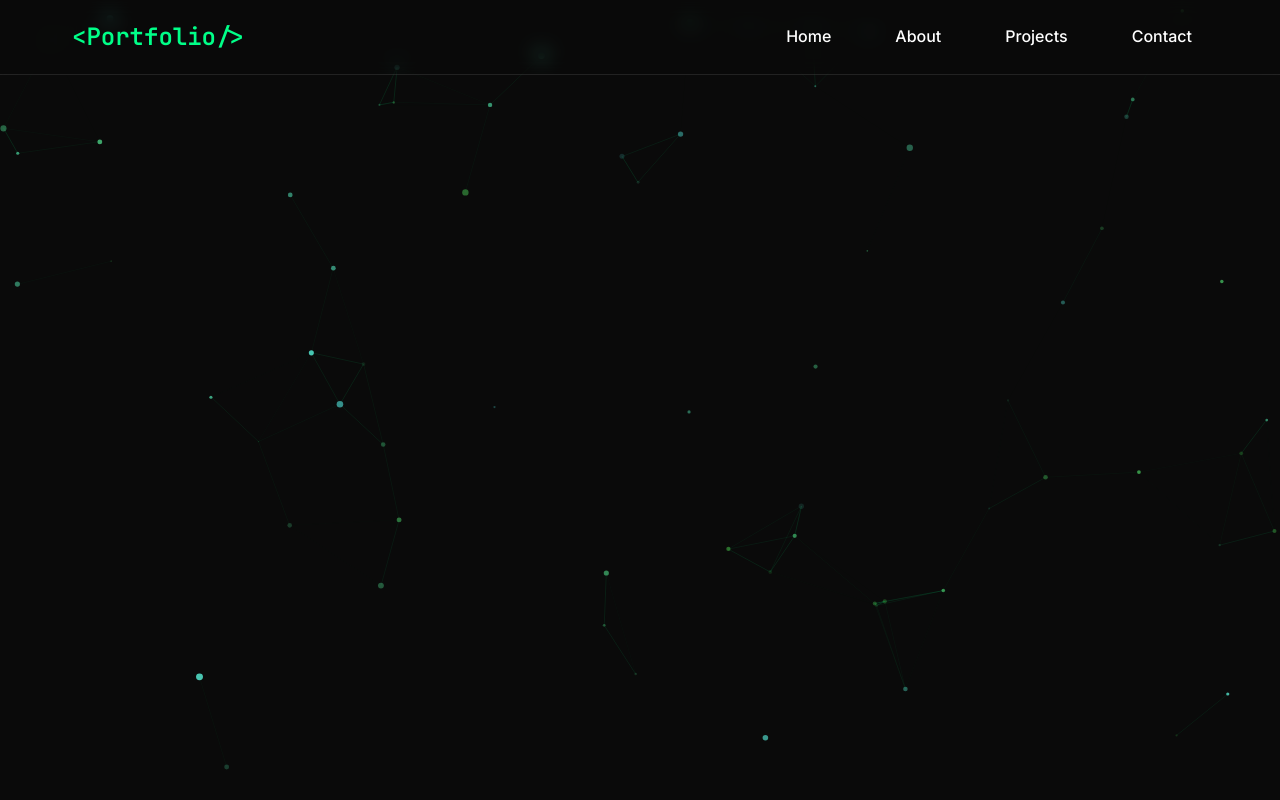
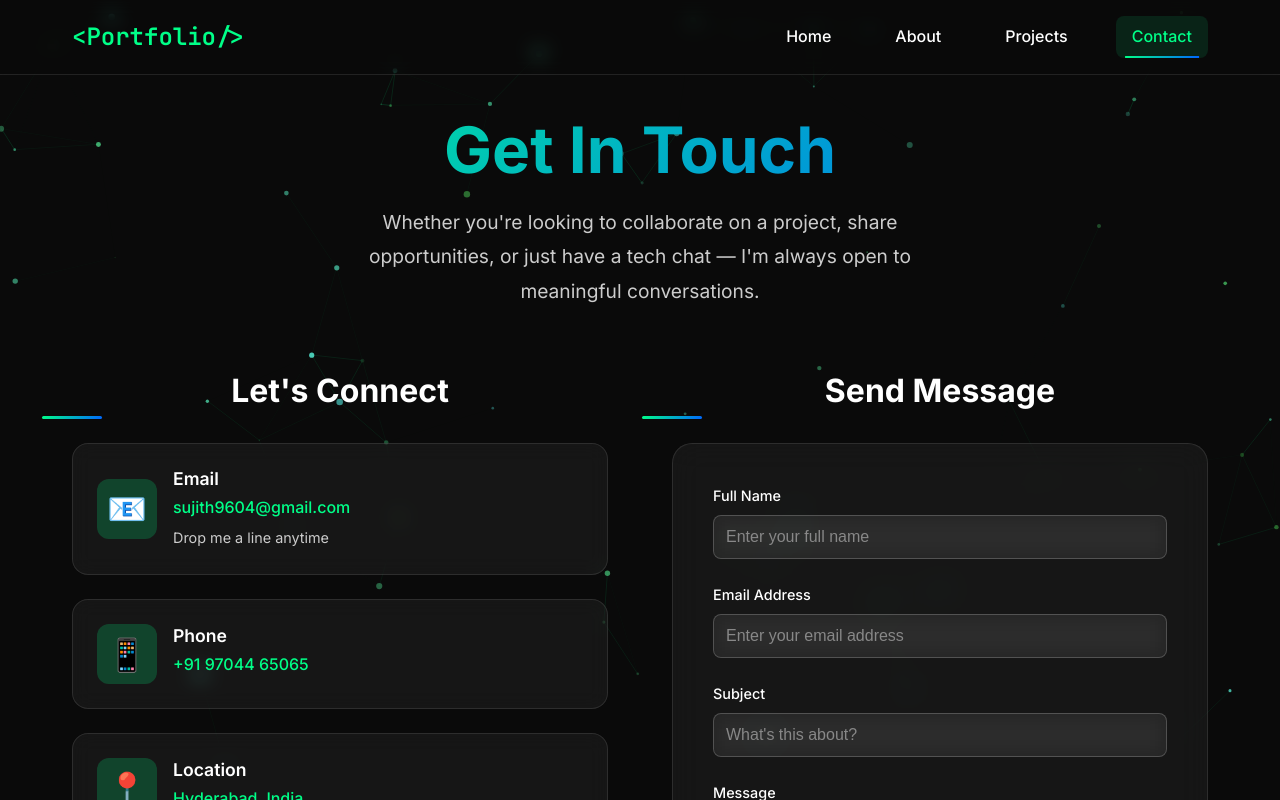
Before and after one commit to sujith9604/portfolio, a React (Vite) app: page /portfolio/contact in a window 1280 px wide. Shown: the top 800 px of the page. Built offline with nearby package versions, Linux system fonts and the light colour scheme.

Commit message:
Router Resolved

```diff
--- a/src/App.jsx
+++ b/src/App.jsx
@@ -1,6 +1,6 @@
 // src/App.jsx
 import React from 'react';
-import { HashRouter as Router, Routes, Route } from 'react-router-dom'; // Changed BrowserRouter to HashRouter
+import { BrowserRouter, Routes, Route } from 'react-router-dom';
 import Navbar from './pages/Navbar';
 import Home from './pages/Home';
 import About from './pages/About';
@@ -11,18 +11,18 @@ import './App.css';
 
 function App() {
   return (
-    <Router> {/* Use HashRouter here */}
-      <div className="App">
+    <BrowserRouter basename="/portfolio">
+      <div>
         <ParticleBackground />
         <Navbar />
         <Routes>
-          <Route path="/portfolio" element={<Home />} /> {/* Changed /portfolio to / for the root route */}
+          <Route path="/" element={<Home />} />
           <Route path="/about" element={<About />} />
           <Route path="/projects" element={<Projects />} />
           <Route path="/contact" element={<Contact />} />
         </Routes>
       </div>
-    </Router>
+    </BrowserRouter>
   );
 }
 
--- a/src/pages/Navbar.jsx
+++ b/src/pages/Navbar.jsx
@@ -17,7 +17,7 @@ const Navbar = () => {
   }, [])
 
   const navItems = [
-    { name: 'Home', path: '/portfolio' },
+    { name: 'Home', path: '/' },
     { name: 'About', path: '/about' },
     { name: 'Projects', path: '/projects' },
     { name: 'Contact', path: '/contact' },
@@ -26,7 +26,7 @@ const Navbar = () => {
   return (
     <nav className={`navbar ${scrolled ? 'scrolled' : ''}`}>
       <div className="nav-container">
-        <Link to="/portfolio" className="nav-logo">
+        <Link to="/" className="nav-logo">
           <span className="logo-text">{'<Portfolio/>'}</span>
         </Link>
 
--- a/vite.config.js
+++ b/vite.config.js
@@ -3,5 +3,8 @@ import react from '@vitejs/plugin-react'
 
 export default defineConfig({
   plugins: [react()],
-  base: '/portfolio/'
+  base: '/portfolio/',
+  build: {
+    outDir: 'dist',
+  },
 })
```
